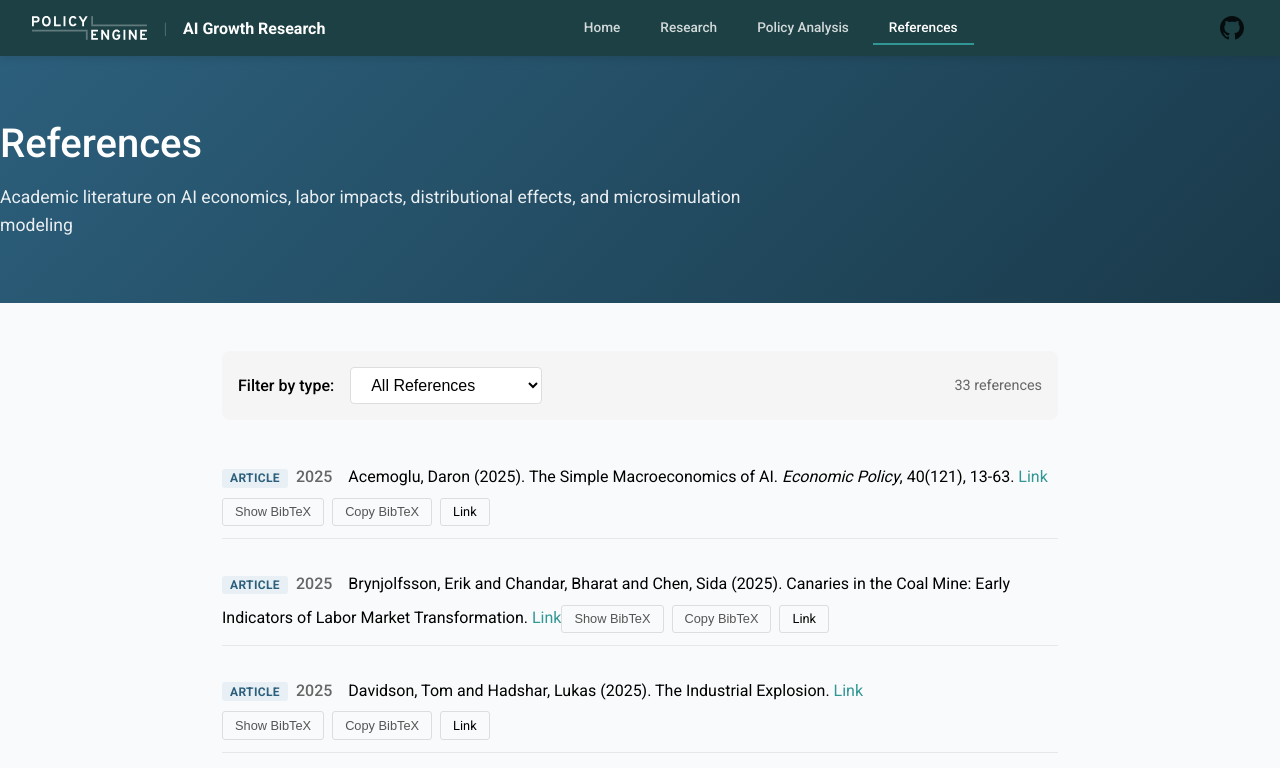
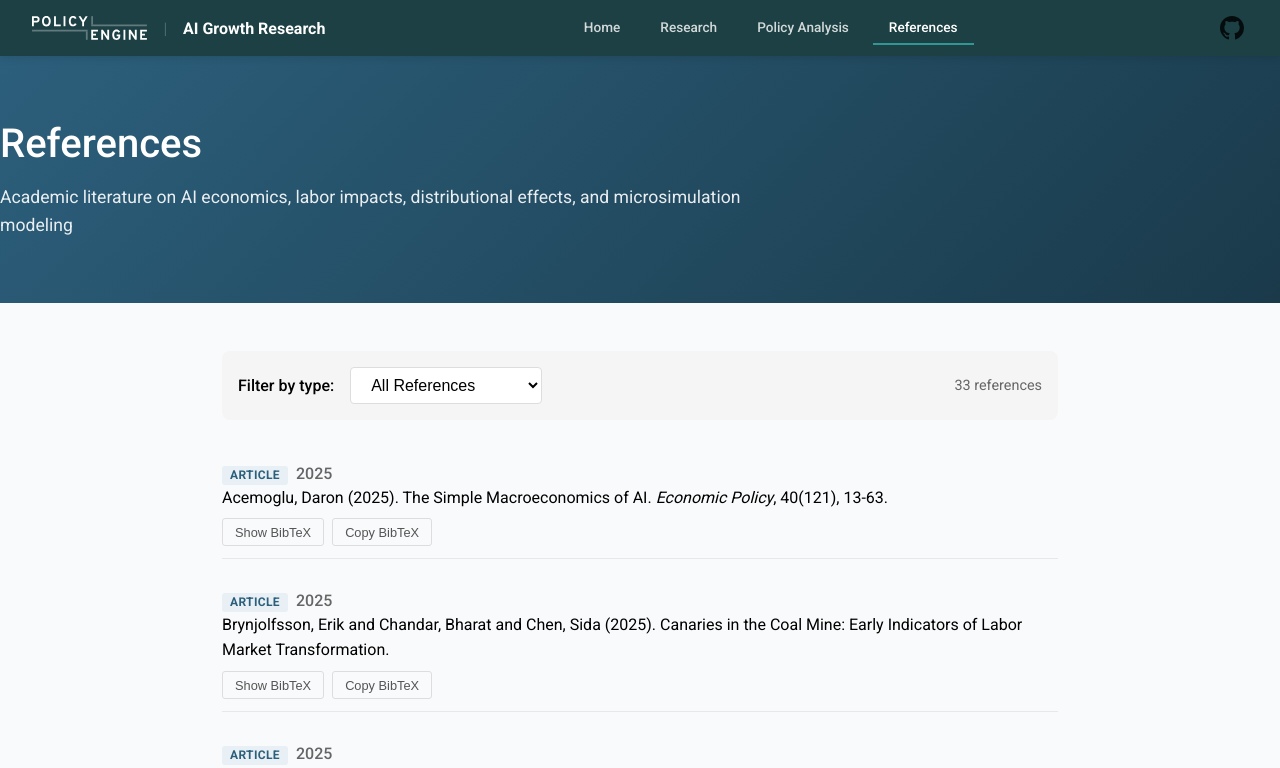
Before and after one commit to PolicyEngine/ai-growth-research, a React (Create React App) app: page /references in a window 1280 px wide. Shown: the top 768 px of the page. Built offline with nearby package versions, Linux system fonts and the light colour scheme.

Commit message:
Make entire citation clickable, remove duplicate link buttons
- Wrap citations in clickable links
- Remove redundant Link/DOI buttons from actions
- Keep only BibTeX show/copy functionality
- Add hover effect to citations

```diff
--- a/src/data/references.js
+++ b/src/data/references.js
@@ -378,12 +378,6 @@ export function formatAPACitation(reference) {
     citation += ` ${note}.`;
   }
 
-  if (doi) {
-    citation += ` <a href="https://doi.org/${doi}" target="_blank" rel="noopener noreferrer">https://doi.org/${doi}</a>`;
-  } else if (url) {
-    citation += ` <a href="${url}" target="_blank" rel="noopener noreferrer">Link</a>`;
-  }
-
   return citation;
 }
 
--- a/src/pages/References.css
+++ b/src/pages/References.css
@@ -99,14 +99,32 @@
   margin-right: 0.5rem;
 }
 
+.reference-citation-link {
+  text-decoration: none;
+  color: inherit;
+  display: block;
+  cursor: pointer;
+}
+
+.reference-citation-link:hover .reference-citation {
+  color: #2c5f7c;
+}
+
 .reference-citation {
   line-height: 1.6;
   margin-bottom: 0.5rem;
   display: inline;
+  transition: color 0.15s;
 }
 
 .reference-citation em {
   font-style: italic;
+}
+
+.reference-citation a {
+  pointer-events: none;
+  text-decoration: none;
+  color: inherit;
 }
 
 .reference-abstract {
--- a/src/pages/References.js
+++ b/src/pages/References.js
@@ -81,12 +81,19 @@ function References() {
                   <span className="reference-year">{ref.year}</span>
                 </div>
 
+                <a
+                  href={ref.doi ? `https://doi.org/${ref.doi}` : ref.url}
+                  target="_blank"
+                  rel="noopener noreferrer"
+                  className="reference-citation-link"
+                >
                   <div
                     className="reference-citation"
                     dangerouslySetInnerHTML={{
                       __html: formatAPACitation(ref),
                     }}
                   />
+                </a>
 
                 {ref.abstract && (
                   <details className="reference-abstract">
@@ -108,26 +115,6 @@ function References() {
                   >
                     Copy BibTeX
                   </button>
-                  {ref.doi && (
-                    <a
-                      href={`https://doi.org/${ref.doi}`}
-                      target="_blank"
-                      rel="noopener noreferrer"
-                      className="action-button link-button"
-                    >
-                      DOI
-                    </a>
-                  )}
-                  {ref.url && !ref.doi && (
-                    <a
-                      href={ref.url}
-                      target="_blank"
-                      rel="noopener noreferrer"
-                      className="action-button link-button"
-                    >
-                      Link
-                    </a>
-                  )}
                 </div>
 
                 {showBibTeX[ref.id] && (
```
Lines whose indentation alone changed are shown as unchanged.
